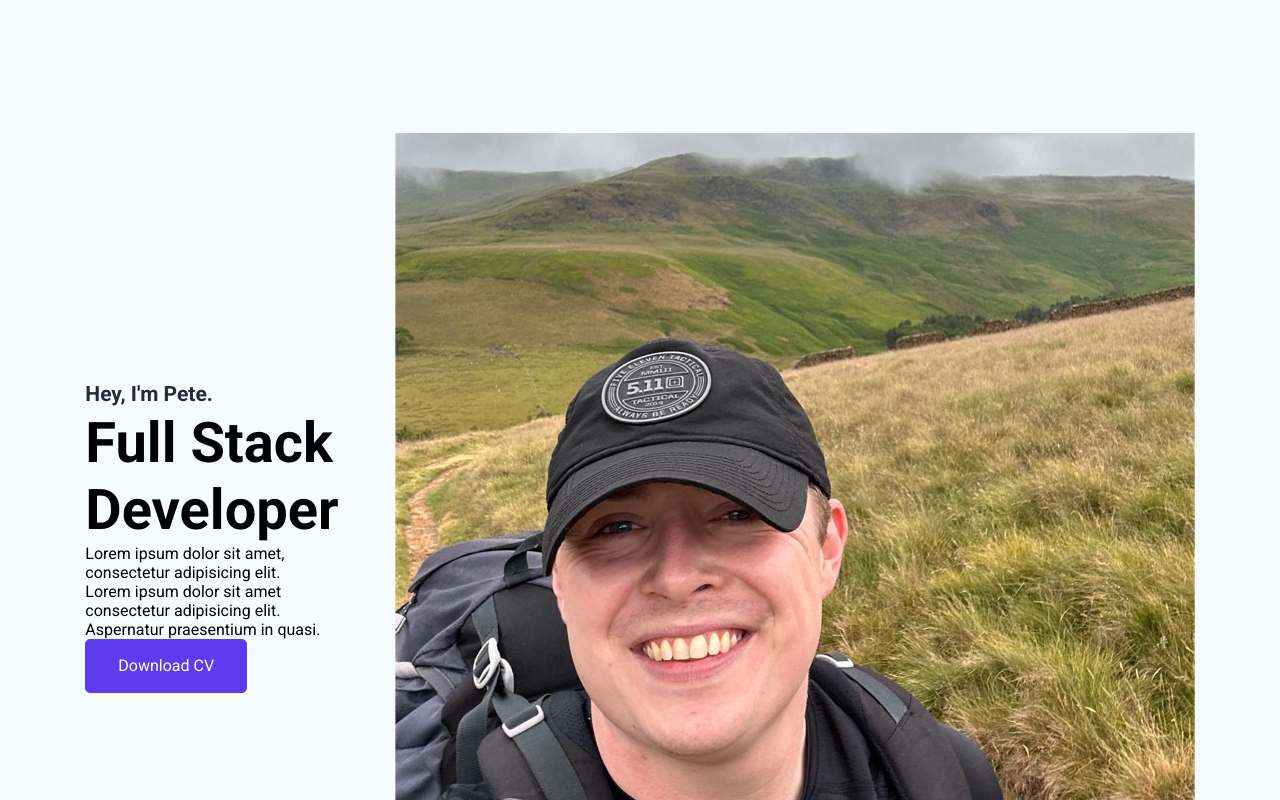
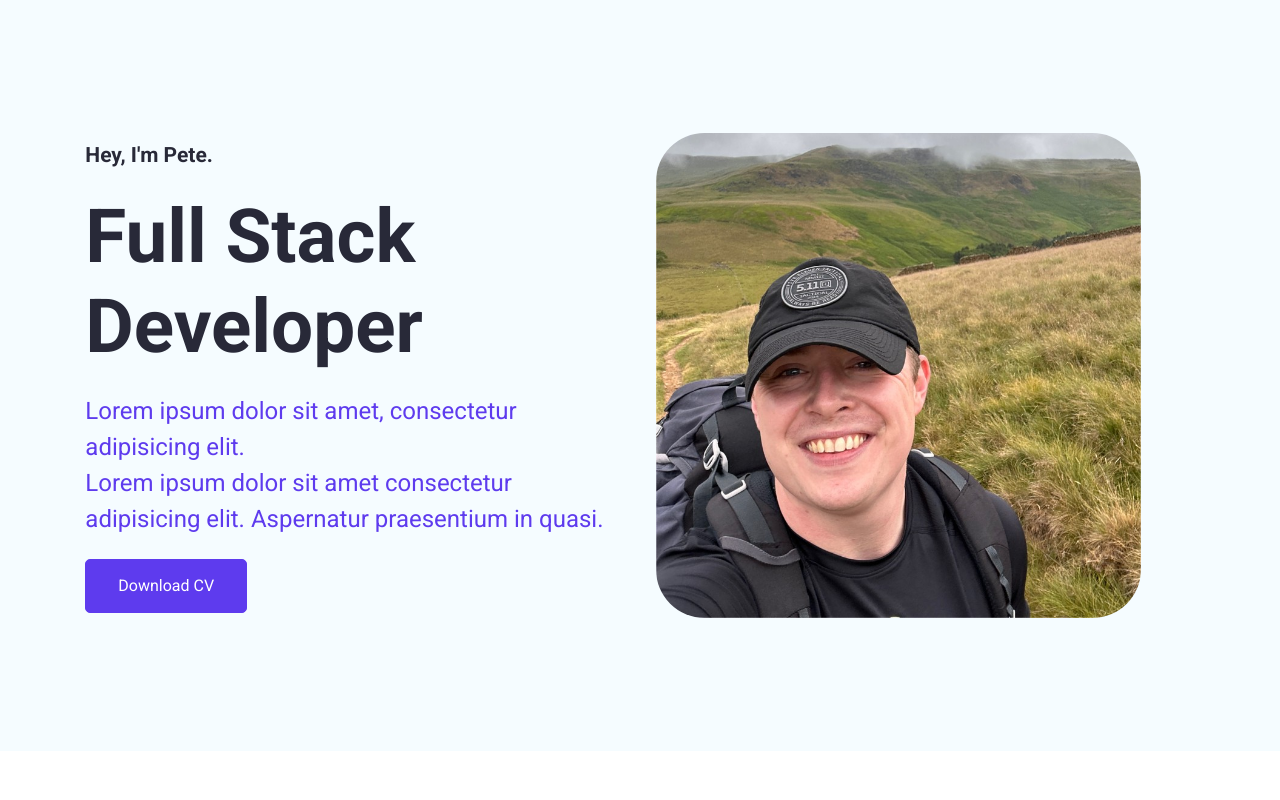
Before and after one commit to peter-skerritt/Peter-Skerritt---Digital-Showcase, a React (Create React App) app: page / in a window 1280 px wide. Shown: the top 800 px of the page. Built offline with nearby package versions, Linux system fonts and the light colour scheme.

Commit message:
Hero section updated.

```diff
--- a/src/App.css
+++ b/src/App.css
@@ -195,3 +195,47 @@ h2 {
     align-items: flex-start;
     gap: 32px;
 }
+
+.hero--section--content{
+    display: flex;
+    flex-direction: column;
+    align-items: flex-start;
+    gap: 21.333px;
+}
+
+.hero--section--content--box > button {
+    margin-top: 21.333px;
+
+}
+
+.hero--section--title {
+    color: var(--heading-color);
+    font-size: 74.667px;
+    font-weight: 700;
+    line-height: 90px;
+    align-self: stretch;
+
+}
+
+.hero--section--title--color {
+    color: var(--primary);
+}
+
+.hero--section-description {
+    color: var(--primary);
+    font-size: 24px;
+    font-weight: 400;
+    line-height: 36px;
+}
+
+.hero--section--img {
+    display: flex;
+}
+
+
+.hero--section--img > img {
+    display: flex;
+    width: 90%;
+    height: 90%;
+    border-radius: 10%;
+}
--- a/src/Pages/Home/Hero.jsx
+++ b/src/Pages/Home/Hero.jsx
@@ -2,18 +2,18 @@ export default function Hero() {
     return (
         <section id="heroSection" className="hero--section">
             <div className="hero--section--content--box">
-                <div className="hero--section-content">
+                <div className="hero--section--content">
                     <p className="section--title">
                         Hey, I'm Pete.
                     </p>
                     <h1 className="hero--section--title">
-                        <span className="hero--section--title--color">
+                        <span className="hero--section-title--color">
                             Full Stack
                         </span>{" "}
                         <br />
                         Developer
                     </h1>
-                    <p className="hero--section--description">
+                    <p className="hero--section-description">
                         Lorem ipsum dolor sit amet, consectetur adipisicing elit.
 
                         <br /> Lorem ipsum dolor sit amet consectetur adipisicing elit. Aspernatur praesentium in quasi.
```
